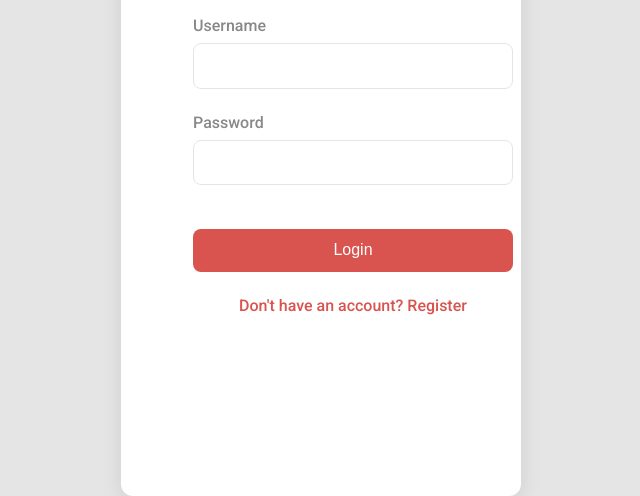
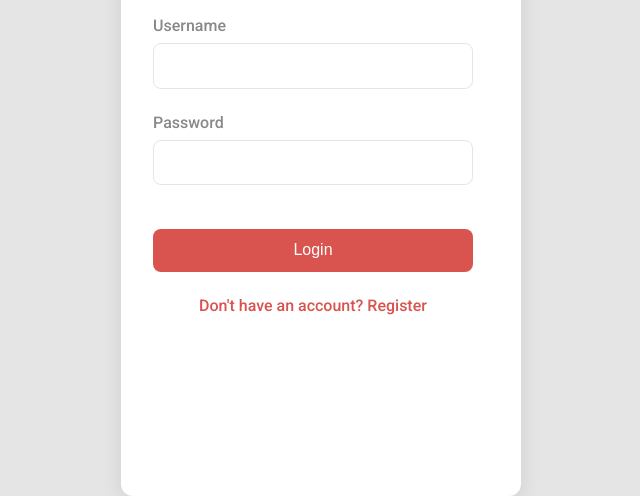
Before and after one commit to faisalljavid/chat-app, a website: page public/index.html in a window 1280 px wide. Shown: the part 304-800 px from the top of the page, without its empty margins (319-959 px from the left). Drawn offline with Linux system fonts and the light colour scheme.

Commit message:
Remove alignment from #auth-screen in CSS to simplify layout.

```diff
--- a/public/style.css
+++ b/public/style.css
@@ -49,7 +49,6 @@ body {
 
 #auth-screen {
     justify-content: center;
-    align-items: center;
     padding: 2rem;
 }
 
```
